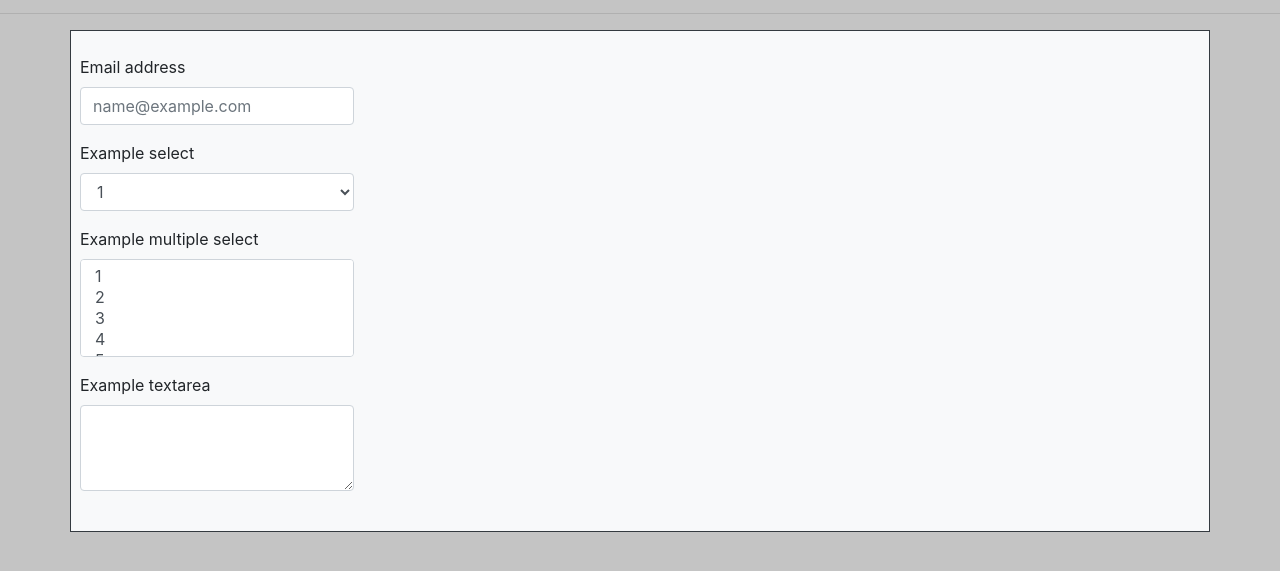
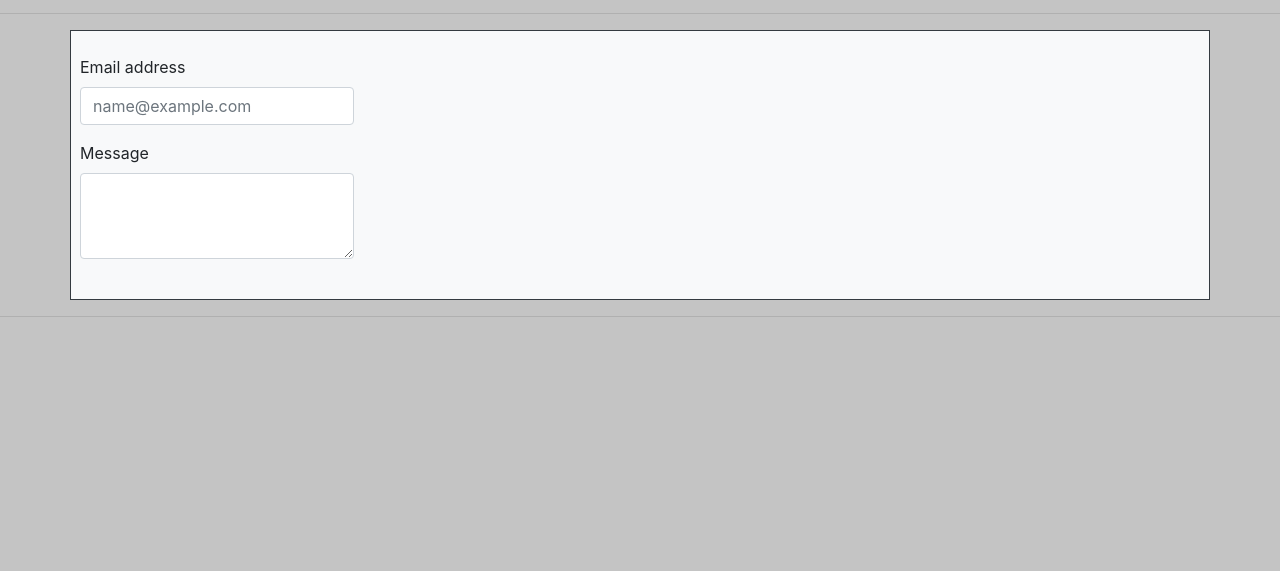
Before and after one commit to kjtownsley/finalHW2, a plain HTML site: page contact.html in a window 1280 px wide. Shown: the part 61-632 px from the top of the page. Drawn offline with nearby package versions, Linux system fonts and the light colour scheme.

Commit message:
upload 11/7

```diff
--- a/contact.html
+++ b/contact.html
@@ -6,14 +6,14 @@
   <meta name="viewport" content="width=device-width, initial-scale=1.0">
   <meta http-equiv="X-UA-Compatible" content="ie=edge">
   <title>About | Kevin Townsley</title>
-  <link rel="stylesheet" href="https://stackpath.bootstrapcdn.com/bootstrap/4.1.3/css/bootstrap.min.css" integrity="sha384-MCw98/SFnGE8fJT3GXwEOngsV7Zt27NXFoaoApmYm81iuXoPkFOJwJ8ERdknLPMO"
-    crossorigin="anonymous">
-  <script src="https://code.jquery.com/jquery-3.3.1.slim.min.js" integrity="sha384-q8i/X+965DzO0rT7abK41JStQIAqVgRVzpbzo5smXKp4YfRvH+8abtTE1Pi6jizo"
+  <link rel="stylesheet" href="https://stackpath.bootstrapcdn.com/bootstrap/4.1.3/css/bootstrap.min.css" integrity="sha384-MCw98/SFnGE8fJT3GXwEOngsV7Zt27NXFoaoApmYm81iuXoPkFOJwJ8ERdknLPMO" crossorigin="anonymous">
+
+  <!-- <script src="https://code.jquery.com/jquery-3.3.1.slim.min.js" integrity="sha384-q8i/X+965DzO0rT7abK41JStQIAqVgRVzpbzo5smXKp4YfRvH+8abtTE1Pi6jizo"
     crossorigin="anonymous"></script>
   <script src="https://cdnjs.cloudflare.com/ajax/libs/popper.js/1.14.3/umd/popper.min.js" integrity="sha384-ZMP7rVo3mIykV+2+9J3UJ46jBk0WLaUAdn689aCwoqbBJiSnjAK/l8WvCWPIPm49"
     crossorigin="anonymous"></script>
   <script src="https://stackpath.bootstrapcdn.com/bootstrap/4.1.3/js/bootstrap.min.js" integrity="sha384-ChfqqxuZUCnJSK3+MXmPNIyE6ZbWh2IMqE241rYiqJxyMiZ6OW/JmZQ5stwEULTy"
-    crossorigin="anonymous"></script>
+    crossorigin="anonymous"></script> -->
 
 </head>
 
@@ -56,28 +56,9 @@
               <label for="exampleFormControlInput1">Email address</label>
               <input type="email" class="form-control" id="exampleFormControlInput1" placeholder="name@example.com">
             </div>
+
             <div class="form-group">
-              <label for="exampleFormControlSelect1">Example select</label>
-              <select class="form-control" id="exampleFormControlSelect1">
-                <option>1</option>
-                <option>2</option>
-                <option>3</option>
-                <option>4</option>
-                <option>5</option>
-              </select>
-            </div>
-            <div class="form-group">
-              <label for="exampleFormControlSelect2">Example multiple select</label>
-              <select multiple class="form-control" id="exampleFormControlSelect2">
-                <option>1</option>
-                <option>2</option>
-                <option>3</option>
-                <option>4</option>
-                <option>5</option>
-              </select>
-            </div>
-            <div class="form-group">
-              <label for="exampleFormControlTextarea1">Example textarea</label>
+              <label for="exampleFormControlTextarea1">Message</label>
               <textarea class="form-control" id="exampleFormControlTextarea1" rows="3"></textarea>
             </div>
           </form>
@@ -91,6 +72,8 @@
 
   </div>
 
+  <hr>
+
 
 
 </body>
```
Also changed, not shown: index.html (+3 -9 lines), portfolio.html (+5 -12 lines).
